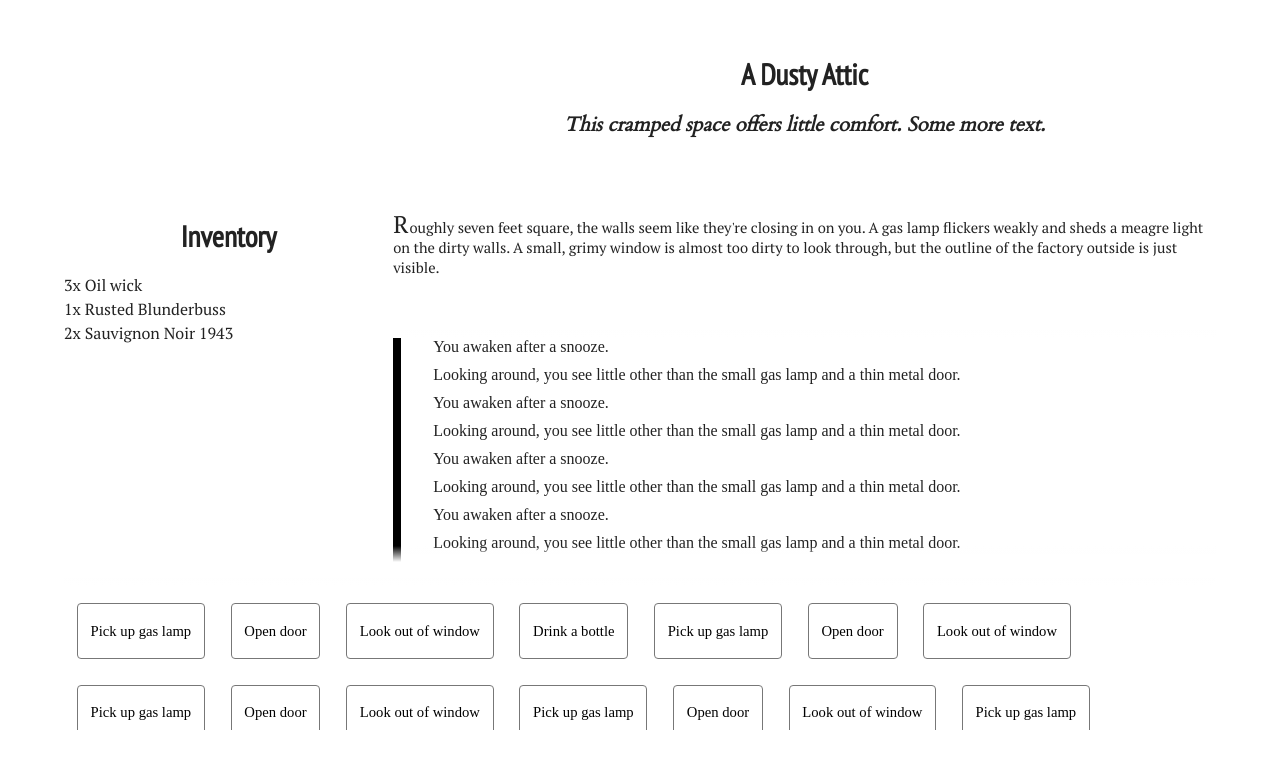
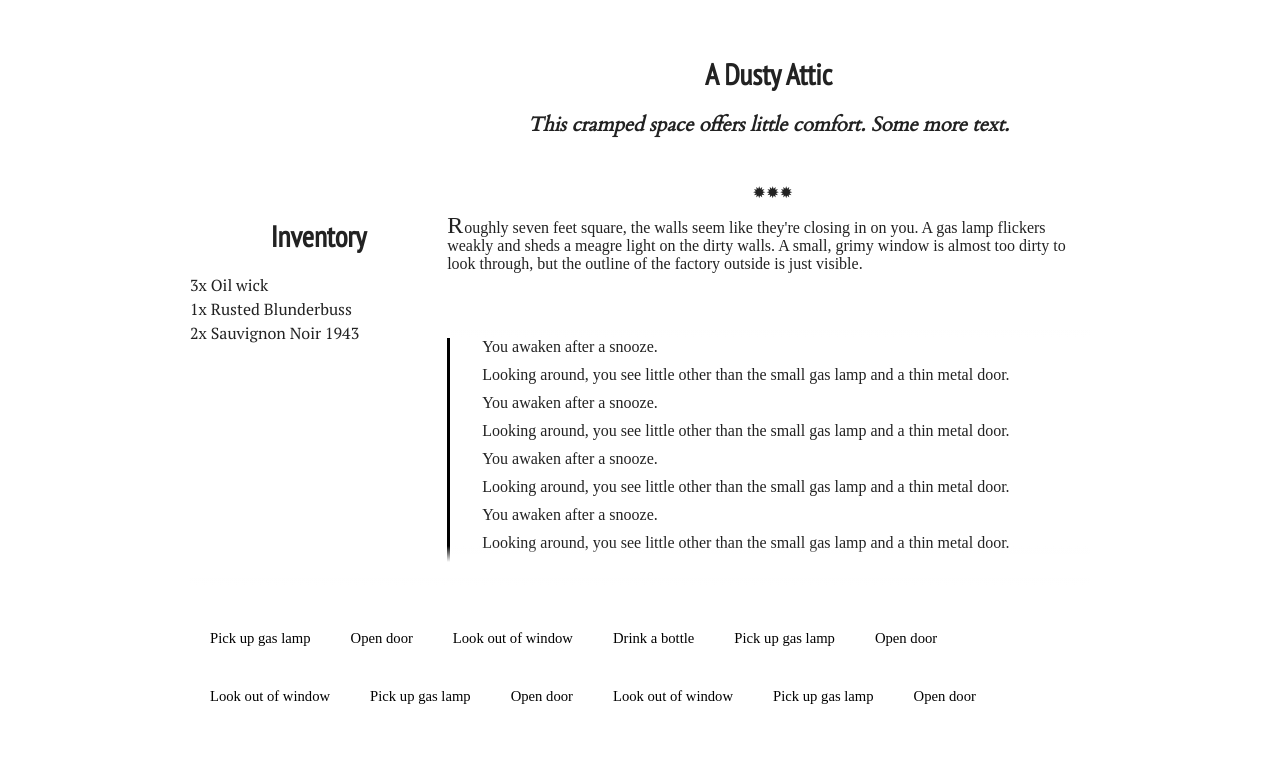
Before and after one commit to bedekelly/5.38, a React app: page / in a window 1280 px wide. Shown: the top 768 px of the page. Built offline with nearby package versions, Linux system fonts and the light colour scheme.

Commit message:
Style fixes for desktop layout

```diff
--- a/package.json
+++ b/package.json
@@ -24,6 +24,6 @@
   },
   "devDependencies": {},
   "scripts": {
-    "start": "webpack-dev-server"
+    "start": "webpack-dev-server --open"
   }
 }
--- a/src/App/Ledger/LedgerItems.css
+++ b/src/App/Ledger/LedgerItems.css
@@ -10,5 +10,6 @@
   .ledger-items {
     grid-area: ledger;
     padding-left: 2.5vw;
+    border-left: 0.3vw solid black;
   }
 }
--- a/src/App/Options/Option.css
+++ b/src/App/Options/Option.css
@@ -30,10 +30,15 @@
 
 @media(min-width: 768px) {
   .option {
-    border: 1px solid #777;
-    margin: 1vw;
-    padding: 1vw;
+    border: none;
     min-width: inherit;
+    min-height: 1vh;
+    height: auto;
+  }
+
+  .option:hover {
+    font-weight: bold;
+    cursor: pointer;
   }
 
   .option:active {
--- a/src/App/Options/Options.css
+++ b/src/App/Options/Options.css
@@ -13,6 +13,7 @@
     width: 100%;
     flex-wrap: wrap;
     align-self: center;
+    margin-top: 5vh;
     height: 100%;
   }
 }
--- a/src/App/RoomInfo/RoomDescription.css
+++ b/src/App/RoomInfo/RoomDescription.css
@@ -1,3 +1,9 @@
+@media(max-width: 767px) {
+  .room-description {
+    grid-area: story;
+    margin-bottom: 2vh;
+  }
+
   .room-description:before {
     content: '\2739\2739\2739';
     display: block;
@@ -19,10 +25,28 @@
     padding-right: 1px;
     vertical-align: baseline;
   }
+}
 
 @media(min-width: 768px) {
   .room-description {
     grid-area: story;
     margin-bottom: 2vh;
+    position: relative;
+  }
+
+  .room-description::first-letter {
+    font-size: 18pt;
+    line-height: 15pt;
+    padding-right: 1px;
+    vertical-align: baseline;
+  }
+
+  .room-description:before {
+    content: '\2739\2739\2739';
+    display: block;
+    position: absolute;
+    z-index: 1;
+    left: calc(50% - 1rem);
+    top: -4vh;
   }
 }
--- a/src/App/layout/Main.css
+++ b/src/App/layout/Main.css
@@ -4,7 +4,10 @@
 
 @media (min-width: 768px) {
   .main {
-    margin: 0 5vw 0 5vw;
+    margin: 0 auto;
+
+    margin: 0 5vh 0 5vh;
+
     display: grid;
     grid-template-areas: "empty heading"
                          "inventory story"
@@ -14,5 +17,13 @@
     grid-template-rows: 25fr 15fr 30fr 30fr;
     max-height: 100%;
     grid-row-gap: 1vh;
+    max-width: 900px;
+
   }
 }
+
+@media(min-width: 900px) {
+  .main {
+    margin: 0 auto;
+  }
+}
```
Lines whose indentation alone changed are shown as unchanged.
